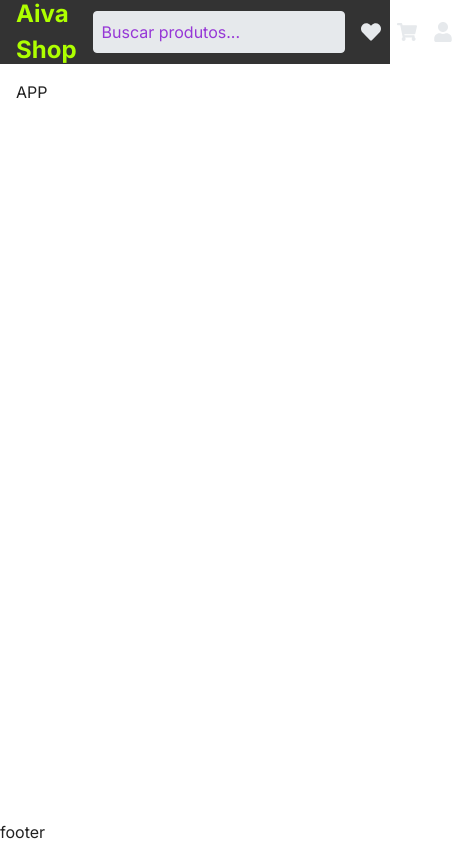
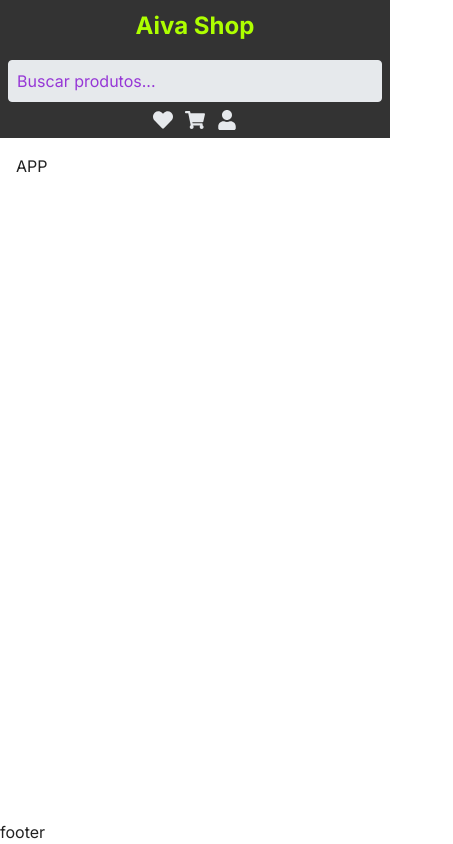
Before and after one commit to ehurafa/aiva-test, a React (Vite) app: page / in a window 390 px wide. Shown: the whole page, 453 px wide, since content can reach past the window. Built offline with nearby package versions, Linux system fonts and the light colour scheme.

Commit message:
feat(header): add responsive design to header component

```diff
--- a/src/components/layout/Header.styles.ts
+++ b/src/components/layout/Header.styles.ts
@@ -1,5 +1,5 @@
 import { styled } from '@stitches/react';
-import { theme } from '../../styles/stitches.config.ts';
+import { theme } from '../../styles/stitches.config'
 
 export const Container = styled('header', {
   display: 'flex',
@@ -9,12 +9,24 @@ export const Container = styled('header', {
   height: '64px',
   backgroundColor: theme.colors.darkGray,
   color: theme.colors.lightGray,
+  flexWrap: 'wrap',
+
+  '@media (max-width: 768px)': {
+    flexDirection: 'column',
+    height: 'auto',
+    padding: '8px',
+  },
 });
 
 export const Logo = styled('div', {
   fontSize: '24px',
   fontWeight: 'bold',
   color: theme.colors.neonGreen,
+  marginBottom: '8px',
+
+  '@media (min-width: 768px)': {
+    marginBottom: '0',
+  },
 });
 
 export const SearchInput = styled('input', {
@@ -26,8 +38,14 @@ export const SearchInput = styled('input', {
   backgroundColor: theme.colors.lightGray,
   color: theme.colors.softBlack,
   fontSize: '16px',
+
   '&::placeholder': {
     color: theme.colors.purpleHighlight,
+  },
+
+  '@media (max-width: 768px)': {
+    margin: '8px 0',
+    width: '100%',
   },
 });
 
@@ -41,4 +59,10 @@ export const NavIcons = styled('div', {
       color: theme.colors.neonGreen,
     },
   },
+
+  '@media (max-width: 768px)': {
+    justifyContent: 'center',
+    width: '100%',
+    gap: '12px',
+  },
 });
```
